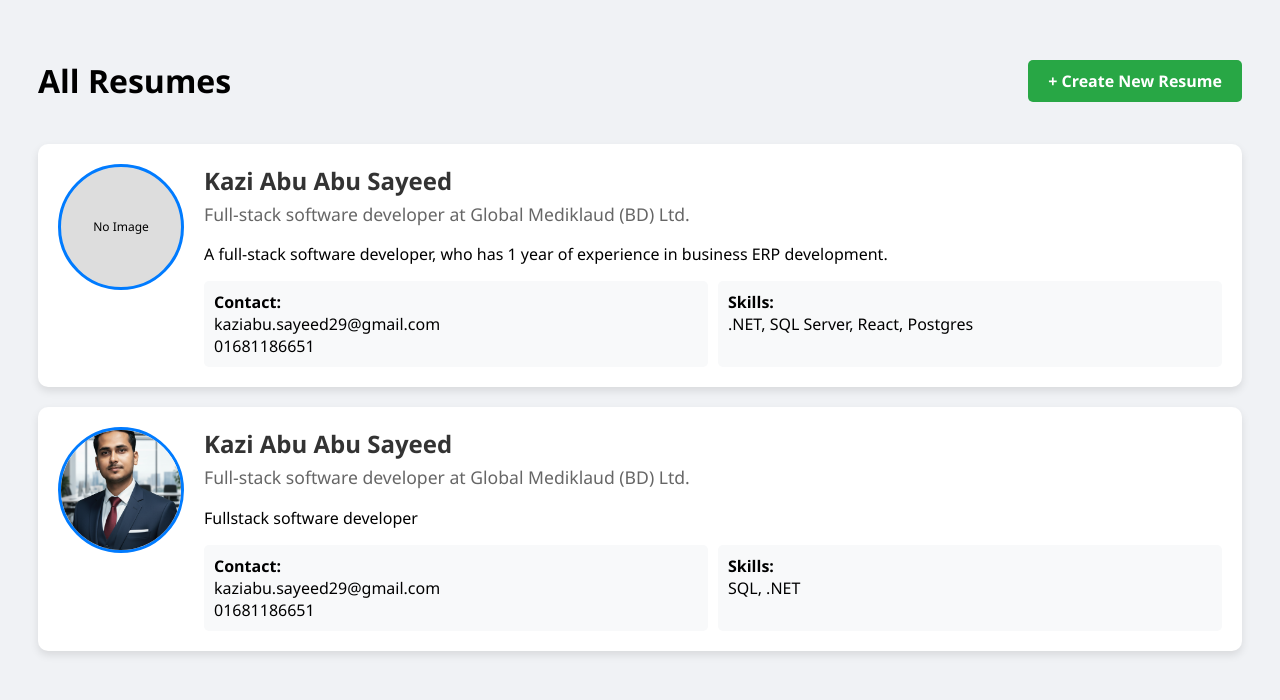
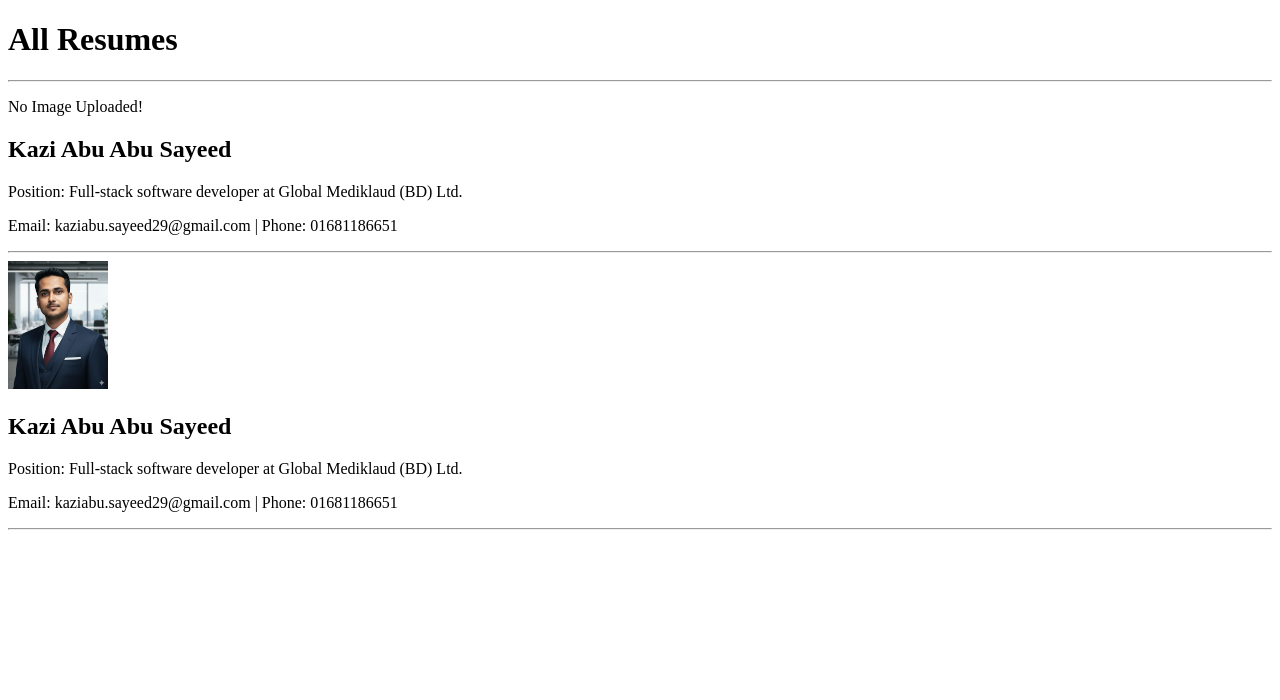
Before and after one commit to Sayeed-titan/resume_project, a Django app: page / in a window 1280 px wide. Shown: the top 700 px of the page. Run offline with Django 5.2, Linux system fonts and the light colour scheme; data comes from the database, SQL or seed files in the repository.

Commit message:
feat: add resume list template to display all candidate resumes

```diff
--- a/resumes/templates/resumes/resume_list.html
+++ b/resumes/templates/resumes/resume_list.html
@@ -1,127 +1,34 @@
 <!DOCTYPE html>
-<html lang="en">
+<html>
 
 <head>
-    <meta charset="UTF-8">
     <title>Resume Builder</title>
-    <style>
-        body {
-            font-family: 'Segoe UI', Tahoma, Geneva, Verdana, sans-serif;
-            background-color: #f0f2f5;
-            padding: 30px;
-        }
-
-        .header {
-            display: flex;
-            justify-content: space-between;
-            align-items: center;
-            margin-bottom: 20px;
-        }
-
-        .btn-create {
-            background-color: #28a745;
-            color: white;
-            padding: 10px 20px;
-            text-decoration: none;
-            border-radius: 5px;
-            font-weight: bold;
-        }
-
-        .resume-card {
-            background: white;
-            padding: 20px;
-            border-radius: 10px;
-            box-shadow: 0 4px 8px rgba(0, 0, 0, 0.1);
-            margin-bottom: 20px;
-            display: flex;
-            gap: 20px;
-        }
-
-        .profile-pic {
-            width: 120px;
-            height: 120px;
-            border-radius: 50%;
-            object-fit: cover;
-            border: 3px solid #007bff;
-        }
-
-        .details {
-            flex: 1;
-        }
-
-        .details h2 {
-            margin-top: 0;
-            color: #333;
-            margin-bottom: 5px;
-        }
-
-        .subtitle {
-            color: #666;
-            font-size: 1.1em;
-            margin-top: 0;
-        }
-
-        .info-grid {
-            display: grid;
-            grid-template-columns: 1fr 1fr;
-            gap: 10px;
-            margin-top: 15px;
-        }
-
-        .info-box {
-            background: #f8f9fa;
-            padding: 10px;
-            border-radius: 5px;
-        }
-    </style>
 </head>
 
-<body>
+<tbody>
 
-    <div class="header">
-        <h1>All Resumes</h1>
-        <!-- We will connect this button to our Create view later -->
-        <a href="{% url 'resume_create' %}" class="btn-create">+ Create New Resume</a>
-    </div>
+    <h1>All Resumes</h1>
+    <hr>
 
-    <!-- Django Template Language: Loop through the 'resumes' we sent from views.py -->
+
+
+    <!-- Loop through all the resumes -->
     {% for resume in resumes %}
-    <div class="resume-card">
 
-        <!-- Check if the user uploaded an image -->
-        {% if resume.profile_picture %}
-        <img src="{{ resume.profile_picture.url }}" alt="Profile Picture" class="profile-pic">
-        {% else %}
-        <div class="profile-pic"
-            style="background:#ddd; display:flex; align-items:center; justify-content:center; text-align:center; font-size:12px;">
-            No Image</div>
-        {% endif %}
+    {% if resume.profile_picture %}
+    <img src="{{ resume.profile_picture.url }}" width="100" alt="Profile Photo">
+    {% else %}
+    <p>No Image Uploaded!</p>
+    {% endif %}
 
-        <div class="details">
-            <h2>{{ resume.full_name }}</h2>
-            <p class="subtitle">{{ resume.position }} at {{ resume.company_name }}</p>
-            <p>{{ resume.summary }}</p>
+    <h2>{{resume.full_name}}</h2>
+    <p>Position: {{resume.position}} at {{resume.company_name}}</p>
+    <p>Email: {{resume.email}} | Phone: {{resume.phone}}</p>
+    <hr>
 
-            <div class="info-grid">
-                <div class="info-box">
-                    <strong>Contact:</strong><br>
-                    {{ resume.email }} <br> {{ resume.phone }}
-                </div>
-                <div class="info-box">
-                    <strong>Skills:</strong><br>
-                    {{ resume.skills }}
-                </div>
-            </div>
-        </div>
-    </div>
-
-    <!-- If the database is empty, show this instead -->
-    {% empty %}
-    <div class="resume-card">
-        <p>No resumes found. Go build one!</p>
-    </div>
     {% endfor %}
 
-</body>
+
+</tbody>
 
 </html>
```
